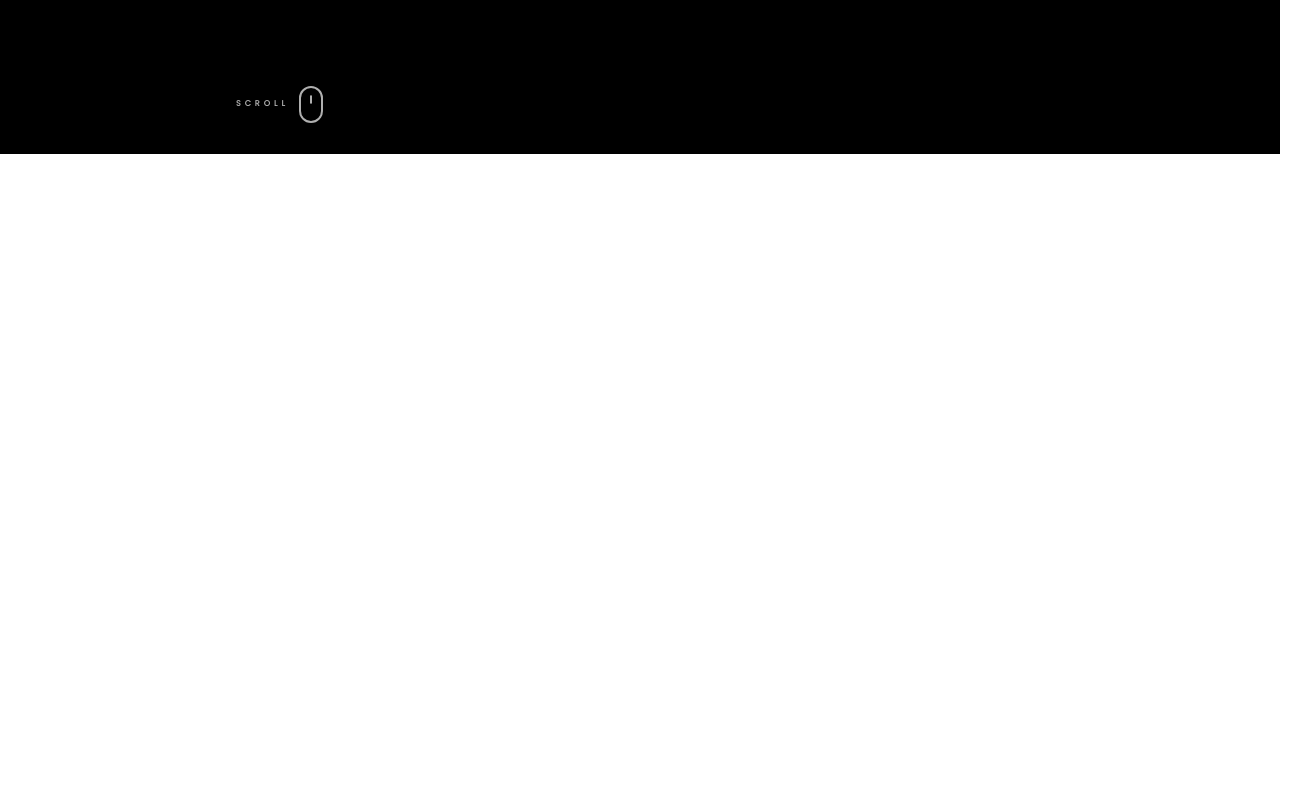
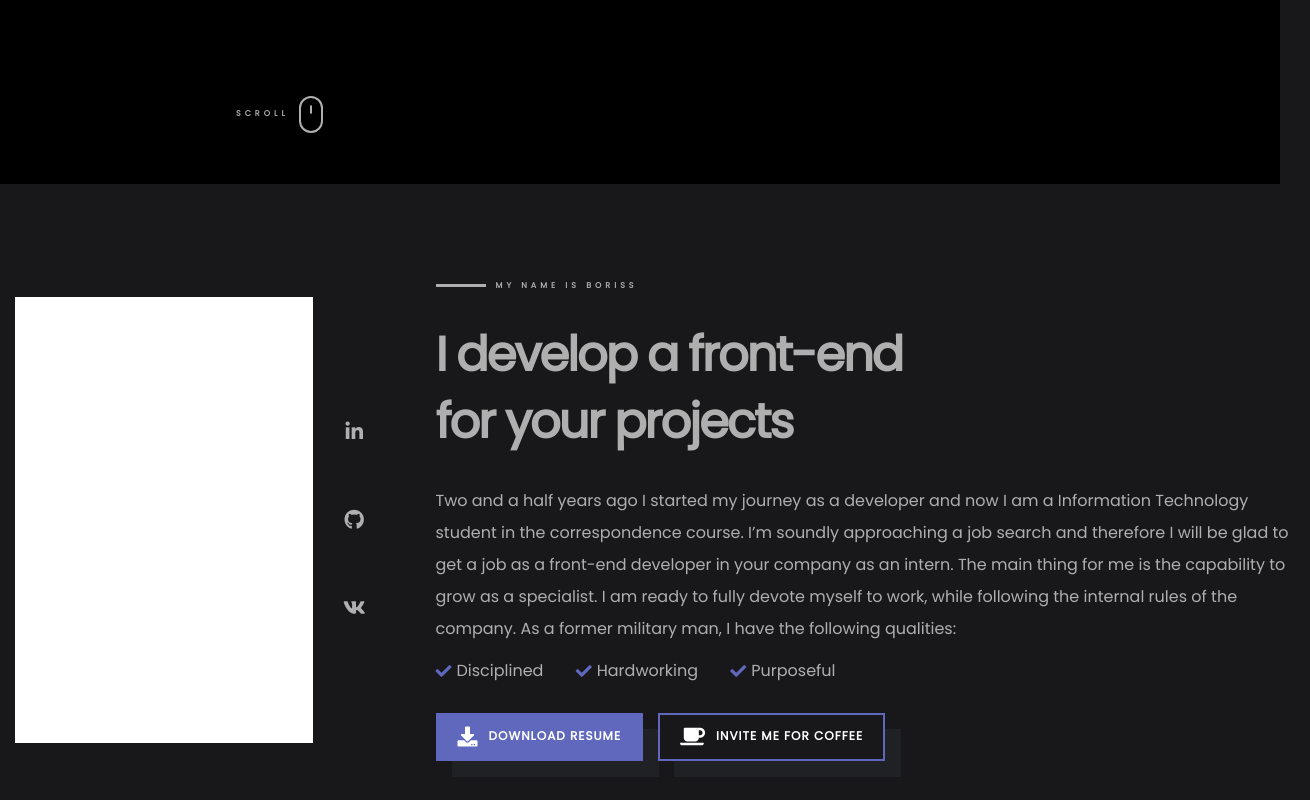
Before and after one commit to BorissArhipov/ab-portfolio, a React (Create React App) app: page / in a window 1280 px wide. Shown: the part 646-1446 px from the top of the page, 1310 px wide, since content can reach past the window. Before the commit the page ends 800 px from the top, so only its background shows below. Built offline with nearby package versions, Linux system fonts and the light colour scheme.

Commit message:
Building up an upper part of about component

```diff
--- a/package.json
+++ b/package.json
@@ -3,6 +3,7 @@
   "version": "0.1.0",
   "private": true,
   "dependencies": {
+    "@fortawesome/fontawesome-free": "^5.15.1",
     "@types/jest": "24.0.23",
     "@types/node": "12.12.8",
     "@types/react": "16.9.11",
@@ -63,6 +64,8 @@
     "node-sass": "^4.13.1",
     "sass-loader": "^8.0.0",
     "style-loader": "^1.1.2",
+    "svg-inline-loader": "^0.8.2",
+    "svg-url-loader": "^6.0.0",
     "ts-loader": "^8.0.4",
     "webpack": "^4.44.2",
     "webpack-bundle-analyzer": "^3.9.0",
--- /dev/null
+++ b/src/components/about/about.css
@@ -0,0 +1,125 @@
+.about--upperwrap {
+    display: flex;
+    align-items: center;
+}
+
+.about--imagewrap {
+    display: flex;
+    align-items: center;
+    margin-right: 70px;
+}
+
+.about--img {
+    width: 298px;
+    height: 446px;
+    background-color: #ffffff;
+}
+
+.about--iconwrap {
+    display: flex;
+    flex-direction: column;
+    justify-content: center;
+    align-items: center;
+    margin-left: 30px;
+}
+
+.about--icon {
+    color: #afafaf;
+    margin: 30px 0;
+    font-size: 20px;
+    transition: all 0.2s;
+}
+
+.about--icon:hover {
+    color: #ffffff;
+}
+
+.about--smalltext {
+    margin-bottom: 30px;
+}
+
+.about--title {
+    font-size: 48px;
+    margin: 0 0 30px 0;
+    letter-spacing: -2px;
+    width: 500px;
+}
+
+.about--text {
+    line-height: 2;
+    margin: 0;
+}
+
+.about--tipswrap {
+    display: flex;
+    align-items: center;
+    margin: 15px 0 30px 0;
+    justify-content: space-between;
+    width: 400px;
+}
+
+.about--tipswrap2 {
+    display: flex;
+    align-items: center;
+}
+
+.about--tipswrap2 i {
+    color: #5f68bd;
+    margin-right: 5px;
+}
+
+.about--btn {
+    background-color: #5f68bd;
+    padding: 12px 20px;
+    font-size: 12px;
+    font-weight: 600;
+    border: 2px solid #5f68bd;
+    color: #ffffff;
+    letter-spacing: 1px;
+    transition: all 0.2s;
+    margin-right: 15px;
+    box-shadow: 16px 16px 0px #202125;
+}
+
+.about--btn:hover {
+    background-color: #ffffff;
+    border: 2px solid #ffffff;
+    color: #5f68bd;
+}
+
+.about--btn2 {
+    background: none;
+    padding: 12px 20px;
+    font-size: 12px;
+    font-weight: 600;
+    border: 2px solid #5f68bd;
+    color: #ffffff;
+    letter-spacing: 1px;
+    transition: all 0.2s;
+    box-shadow: 16px 16px 0px #202125;
+}
+
+.about--btn2:hover {
+    background-color: #5f68bd;
+    color: #ffffff;
+}
+
+.about--btn div {
+    display: flex;
+    align-items: center;
+}
+
+.about--btn i {
+    font-size: 20px;
+    margin-right: 10px;
+}
+
+.about--btn2 div {
+    display: flex;
+    align-items: center;
+}
+
+.about--btn2 i {
+    font-size: 20px;
+    margin-right: 10px;
+}
--- /dev/null
+++ b/src/components/about/about.tsx
@@ -0,0 +1,90 @@
+import * as React from 'react';
+import { Component } from 'react';
+import LinkOrScroll from '../linkOrScroll/linkOrScroll';
+
+import './about.css';
+
+interface AboutProps {
+    refs: {
+        home: {current: HTMLElement}
+    }
+}
+
+class About extends Component<AboutProps> {
+
+    render() {
+        return (
+            <div className="about--wrap">
+                <div className="about--upperwrap">
+                    <div className="about--imagewrap">
+                        <div className="about--img"></div>
+                        <div className="about--iconwrap">
+                            <LinkOrScroll href="#" classN="about--icon">
+                                <i className="fab fa-linkedin-in"></i>
+                            </LinkOrScroll>
+                            <LinkOrScroll href="#" classN="about--icon">
+                                <i className="fab fa-github"></i>
+                            </LinkOrScroll>
+                            <LinkOrScroll href="#" classN="about--icon">
+                                <i className="fab fa-vk"></i>
+                            </LinkOrScroll>
+                        </div>
+                    </div>
+                    <div className="about--titlewrap">
+                        <div className="about--smalltext small-text">
+                            MY NAME IS BORISS
+                        </div>
+                        <h3 className="about--title">
+                            I develop a front-end for your projects
+                        </h3>
+                        <p className="about--text">
+                            Two and a half years ago I started my journey as a developer and now I am a Information Technology student in the correspondence course.
+                            I’m soundly approaching a job search and therefore I will be glad to get a job as a front-end developer in your company as an intern. The main thing for me is the capability to grow as a specialist. I am ready to fully devote myself to work, while following the internal rules of the company.
+                            As a former military man, I have the following qualities:
+                        </p>
+                        <div className="about--tipswrap">
+                            <div className="about--tipswrap2">
+                                <i className="fas fa-check"></i>
+                                <div className="about--tip">
+                                    Disciplined
+                                </div>
+                            </div>
+                            <div className="about--tipswrap2">
+                                <i className="fas fa-check"></i>
+                                <div className="about--tip">
+                                    Hardworking
+                                </div>
+                            </div>
+                            <div className="about--tipswrap2">
+                                <i className="fas fa-check"></i>
+                                <div className="about--tip">
+                                    Purposeful
+                                </div>
+                            </div>
+                        </div>
+                        <div className="about--btnwrap">
+                        <LinkOrScroll classN="about--btn">
+                            <div>
+                                <i className="fas fa-download"></i>
+                                <span>
+                                    DOWNLOAD RESUME
+                                </span>
+                            </div>
+                        </LinkOrScroll>
+                        <LinkOrScroll classN="about--btn2">
+                            <div>
+                                <i className="fas fa-coffee"></i>
+                                <span>
+                                    INVITE ME FOR COFFEE
+                                </span>
+                            </div>
+                        </LinkOrScroll>
+                        </div>
+                    </div>
+                </div>
+            </div>
+        );
+    }
+};
+
+export default About;
--- a/src/components/app/app.css
+++ b/src/components/app/app.css
@@ -14,3 +14,7 @@
     position: relative;
     background-color: #000000;
 }
+
+.about {
+    padding: 96px 0;
+}
--- a/src/components/app/app.tsx
+++ b/src/components/app/app.tsx
@@ -2,6 +2,7 @@ import * as React from 'react';
 import { Component } from 'react';
 import Menu from '../menu/menu';
 import Home from '../home/home';
+import About from '../about/about';
 
 import './app.css';
 
@@ -33,8 +34,16 @@ class App extends Component {
                         </div>
                     </div>
                 </section>
+                <section className="about">
+                    <div className="container">
+                        <About
+                            refs={{
+                                home: this.home
+                            }}
+                        />
+                    </div>
+                </section>
             </div>
-
         );
     }
 }
--- a/src/components/home/home.css
+++ b/src/components/home/home.css
@@ -13,7 +13,7 @@
     justify-content: center;
     -ms-flex-flow: column;
     flex-flow: column;
-    padding: 200px 0;
+    padding: 230px 0;
     margin-left: 200px;
 }
 
@@ -49,7 +49,7 @@
     border: 2px solid #afafaf;
     color: #afafaf;
     letter-spacing: 1px;
-    transition: all 0.4s;
+    transition: all 0.2s;
 }
 
 .home--btn:hover {
@@ -62,7 +62,7 @@
     background: none;
     border: none;
     position: absolute;
-    bottom: 0;
+    bottom: 50px;
 }
 
 .home--scroll:focus {
--- a/src/components/linkOrScroll/linkOrScroll.tsx
+++ b/src/components/linkOrScroll/linkOrScroll.tsx
@@ -24,6 +24,7 @@ const LinkOrScroll: React.FC<LinkOrScrollProps> = props => {
         <Tag
             className={props.classN}
             onClick={scrollToTarget}
+            href={props.href}
         >
             {props.children}
         </Tag>
--- a/src/index.css
+++ b/src/index.css
@@ -25,6 +25,7 @@
 body {
     font: 400 100% / 1.4 'Poppins', sans-serif !important;
     color: #afafaf;
+    background-color: #18181b;
 }
 
 button {
@@ -33,6 +34,10 @@ button {
 
 button:hover {
     cursor: pointer;
+}
+
+button:focus {
+    outline: none;
 }
 
 .container {
--- a/src/index.tsx
+++ b/src/index.tsx
@@ -7,6 +7,7 @@ import { composeWithDevTools } from 'redux-devtools-extension';
 import reducer from './reducer/reducer';
 
 import 'normalize.css';
+import '@fortawesome/fontawesome-free/css/all.css';
 import './index.css';
 import App from './components/app/app';
 
--- a/webpack.config.js
+++ b/webpack.config.js
@@ -62,6 +62,17 @@ module.exports = (env = {}) => {
                             }
                         }
                     ]
+                },
+                {
+                    test: /\.svg$/,
+                    use: [
+                        {
+                            loader: 'svg-url-loader',
+                            options: {
+                            limit: 10000,
+                            },
+                        },
+                    ],
                 }
             ]
         },
```
Also changed, not shown: 1 other file (tests, documents, lock files or other folders).
